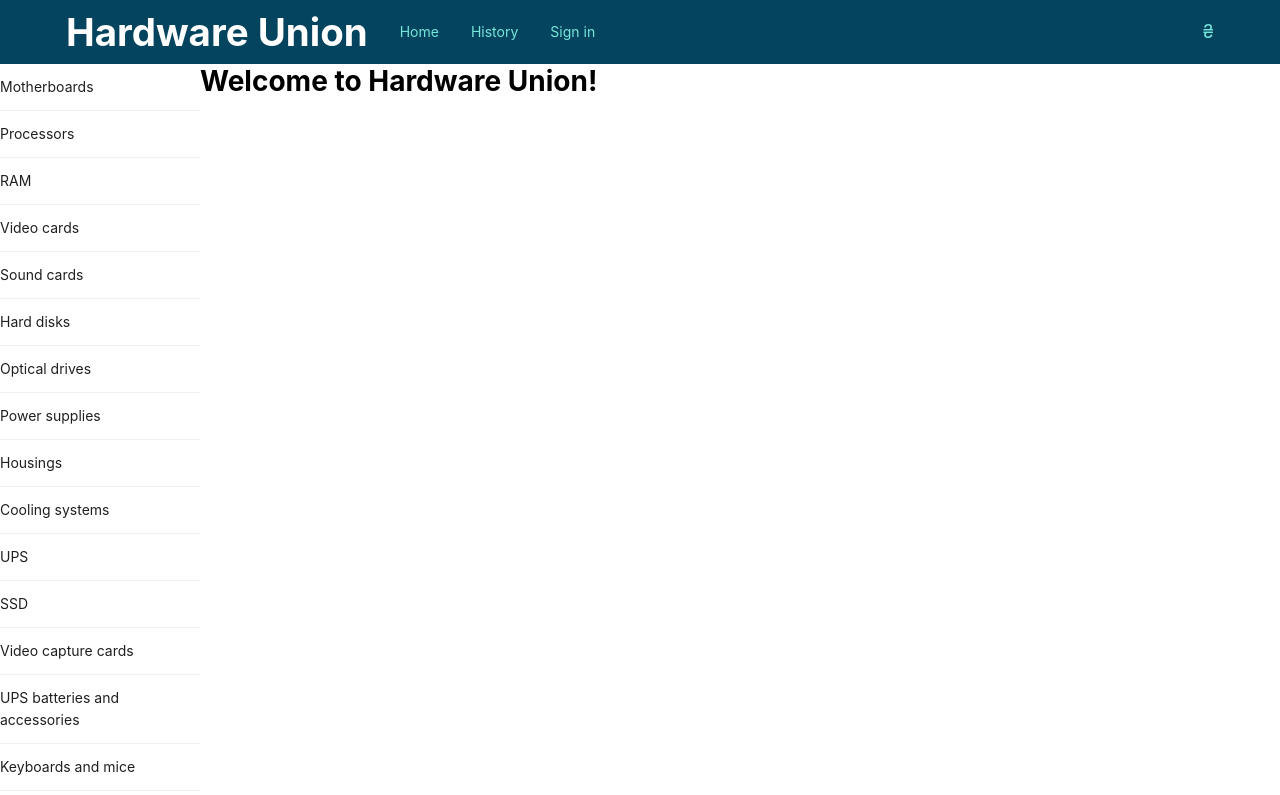
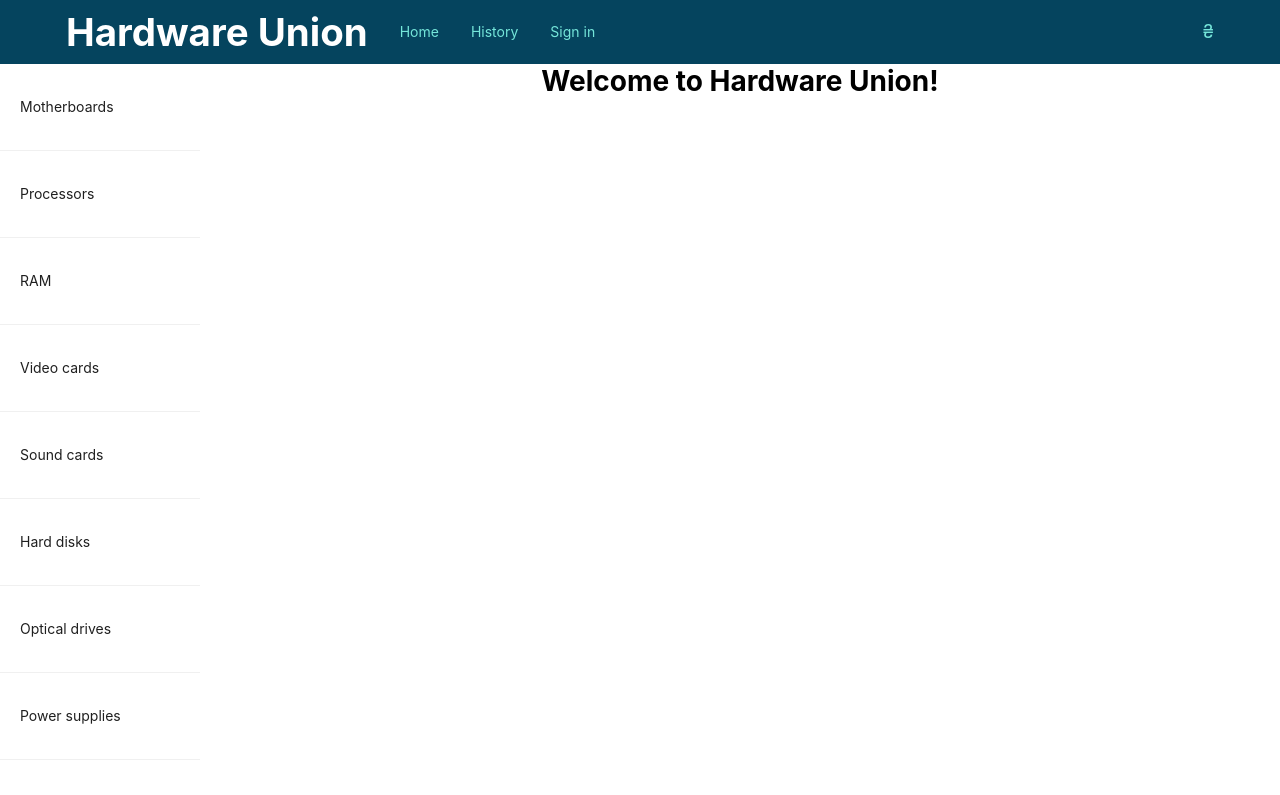
Before and after one commit to mV22110702/hardware_union, a React app: page / in a window 1280 px wide. Shown: the top 795 px of the page. Built offline with nearby package versions, Linux system fonts and the light colour scheme; the HTML template or start-up script is replaced by a standard one.

Commit message:
hwu-5: * Improved categories page styling

```diff
--- a/src/libs/components/navbar-link/navbar-link.tsx
+++ b/src/libs/components/navbar-link/navbar-link.tsx
@@ -2,7 +2,6 @@ import React from 'react';
 import { AppRoute } from '~/libs/enums/enums';
 import { NavLink } from 'react-router-dom';
 import { ValueOf } from '~/libs/types/types';
-import { setNavLinkClassName } from '~/libs/helpers/set-nav-link-style.helper';
 import styles from './styles.module.scss';
 
 type Properties = {
@@ -13,10 +12,7 @@ const NavbarLink: React.FC<Properties> = ({ to, name }) => {
   return (
     <NavLink
       to={to}
-      className={setNavLinkClassName({
-        className: styles.navLinkDefault,
-        classNameActive: styles.navLinkActive,
-      })}
+      className={styles.navLinkDefault}
     >
       {name}
     </NavLink>
--- a/src/libs/components/product-card/product-card.tsx
+++ b/src/libs/components/product-card/product-card.tsx
@@ -1,4 +1,4 @@
-import { Card, Checkbox } from 'antd';
+import {Card, Checkbox, Image} from 'antd';
 import { ProductEntityWithCategoryT } from '~/libs/slices/products/types/product-entity-with-category.type';
 import { handleChooseProductCard } from '~/libs/components/product-card/libs/helpers/handle-choose-product-card.helper';
 import { memo, useMemo } from 'react';
@@ -6,6 +6,7 @@ import { NavLink } from 'react-router-dom';
 import { AppRoute, Currency } from '~/libs/enums/enums';
 import { exchangeCurrency, getValidPath } from '~/libs/helpers/helpers';
 import { useChosenCurrencyContext } from '~/libs/hooks/use-chosen-currency-context.hook.tsx';
+import {categoryToImg} from "~/libs/slices/categories/maps/category-to-img.map.ts";
 
 type Properties = {
   productWithCategory: ProductEntityWithCategoryT;
@@ -38,6 +39,10 @@ const ProductCard: React.FC<Properties> = memo(
         bordered={true}
         style={{ width: 300 }}
       >
+          <div style={{display:'flex',justifyContent:'center'}}>
+
+              <Image height={100} src={categoryToImg[productWithCategory.category.name]} />
+          </div>
         <NavLink to={productPath}>
           <h1>{productWithCategory.name}</h1>
           <h3>{productWithCategory.category.name}</h3>
--- /dev/null
+++ b/src/libs/components/sider-list-item/sider-list-item.tsx
@@ -0,0 +1,19 @@
+import { FC } from 'react';
+import { useNavigate} from 'react-router-dom';
+import { List } from 'antd';
+import styles from './styles.module.scss'
+
+type Properties = {
+  to: string;
+  label: string;
+};
+export const SiderListItem: FC<Properties> = ({ to, label }) => {
+    const navigate = useNavigate()
+  return (
+    <List.Item onClick={()=>navigate(to)} className={styles.siderListItem}>
+        <div style={{padding:20}}>
+            {label}
+        </div>
+    </List.Item>
+  );
+};
--- /dev/null
+++ b/src/libs/components/sider-list-item/styles.module.scss
@@ -0,0 +1,4 @@
+.siderListItem:hover{
+  color:deepskyblue;
+  cursor: pointer;
+}
--- /dev/null
+++ b/src/libs/components/sider-list-item/styles.module.scss.d.ts
@@ -0,0 +1 @@
+export declare const siderListItem: string;
--- a/src/libs/components/sider/sider.tsx
+++ b/src/libs/components/sider/sider.tsx
@@ -1,9 +1,10 @@
-import {Layout, List} from 'antd';
+import { Layout, List } from 'antd';
 import styles from './styles.module.scss';
 import { getValidClassNames } from '~/libs/helpers/get-valid-class-names.helper';
-import {categoriesMock} from "~/libs/slices/categories/mocks/categories.mock.ts";
-import {generatePath, NavLink} from "react-router-dom";
-import {AppRoute} from "~/libs/enums/app-route.enum.ts";
+import { categoriesMock } from '~/libs/slices/categories/mocks/categories.mock.ts';
+import { generatePath } from 'react-router-dom';
+import { AppRoute } from '~/libs/enums/app-route.enum.ts';
+import { SiderListItem } from '~/libs/components/sider-list-item/sider-list-item.tsx';
 
 const { Sider: AntSider } = Layout;
 
@@ -21,15 +22,12 @@ const Sider: React.FC<Properties> = ({ className }) => {
         itemLayout={'vertical'}
         dataSource={Object.values(categoriesMock)}
         renderItem={({ name, id }) => (
-          <List.Item>
-            <NavLink
-              to={generatePath(AppRoute.CATEGORIES, {
-                categoryId: id.toString(),
-              })}
-            >
-              {name}
-            </NavLink>
-          </List.Item>
+          <SiderListItem
+            to={generatePath(AppRoute.CATEGORIES, {
+              categoryId: id.toString(),
+            })}
+            label={name}
+          />
         )}
       />
     </AntSider>
--- a/src/pages/home/home.page.tsx
+++ b/src/pages/home/home.page.tsx
@@ -1,3 +1,7 @@
 export const HomePage = () => {
-  return <h1>Welcome to Hardware Union!</h1>;
+  return (
+    <div style={{ flex: 1 }}>
+      <h1 style={{textAlign:'center'}}>Welcome to Hardware Union!</h1>
+    </div>
+  );
 };
--- a/src/pages/products/products.page.tsx
+++ b/src/pages/products/products.page.tsx
@@ -75,10 +75,10 @@ const ProductsPage: React.FC = () => {
           {chosenProductsContext.chosenProducts.length} Chosen
         </Tag>
       )}
-      <Row style={{ marginRight: 0 }} justify="start" gutter={[20, 40]}>
+      <Row style={{ marginRight: 0, marginBottom:20 }} justify="start" gutter={[20, 40]}>
         {productCards}
       </Row>
-      <Row>
+      <Row justify={'center'}>
         <Pagination
             current={pagination.page}
           showSizeChanger
```
